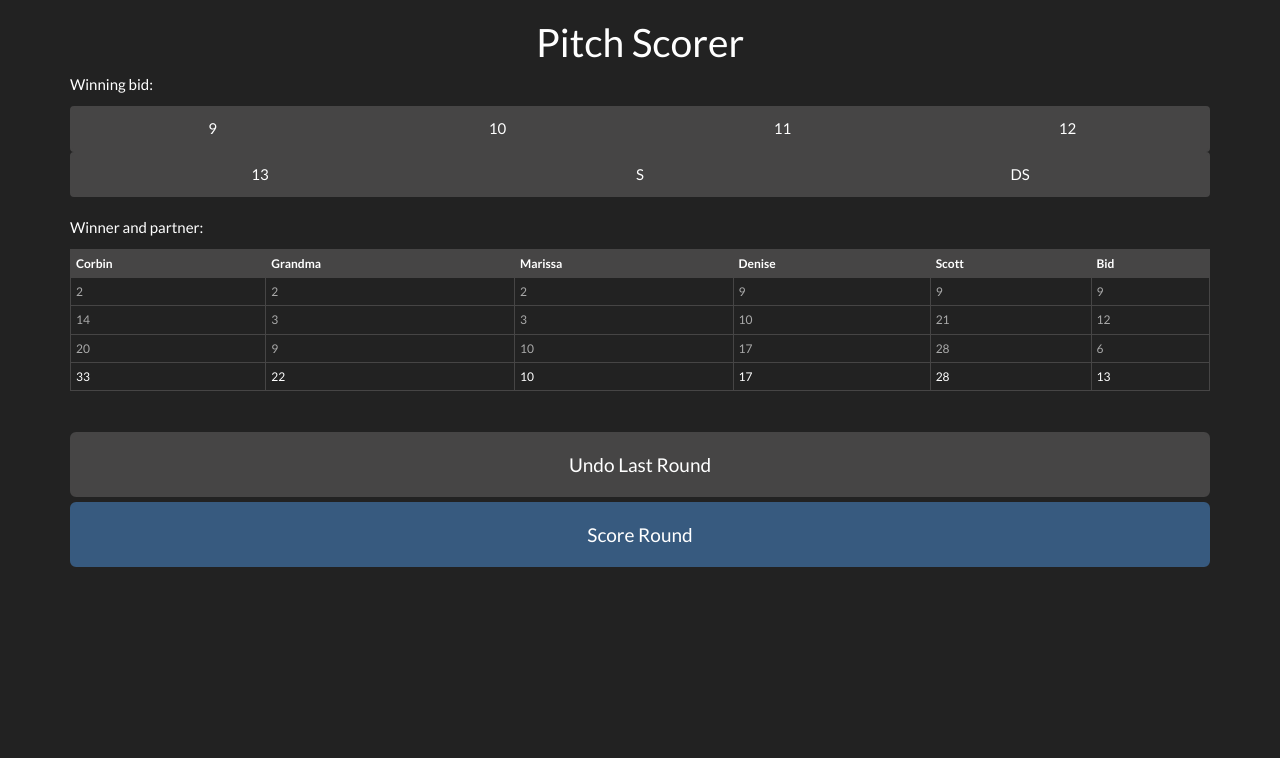
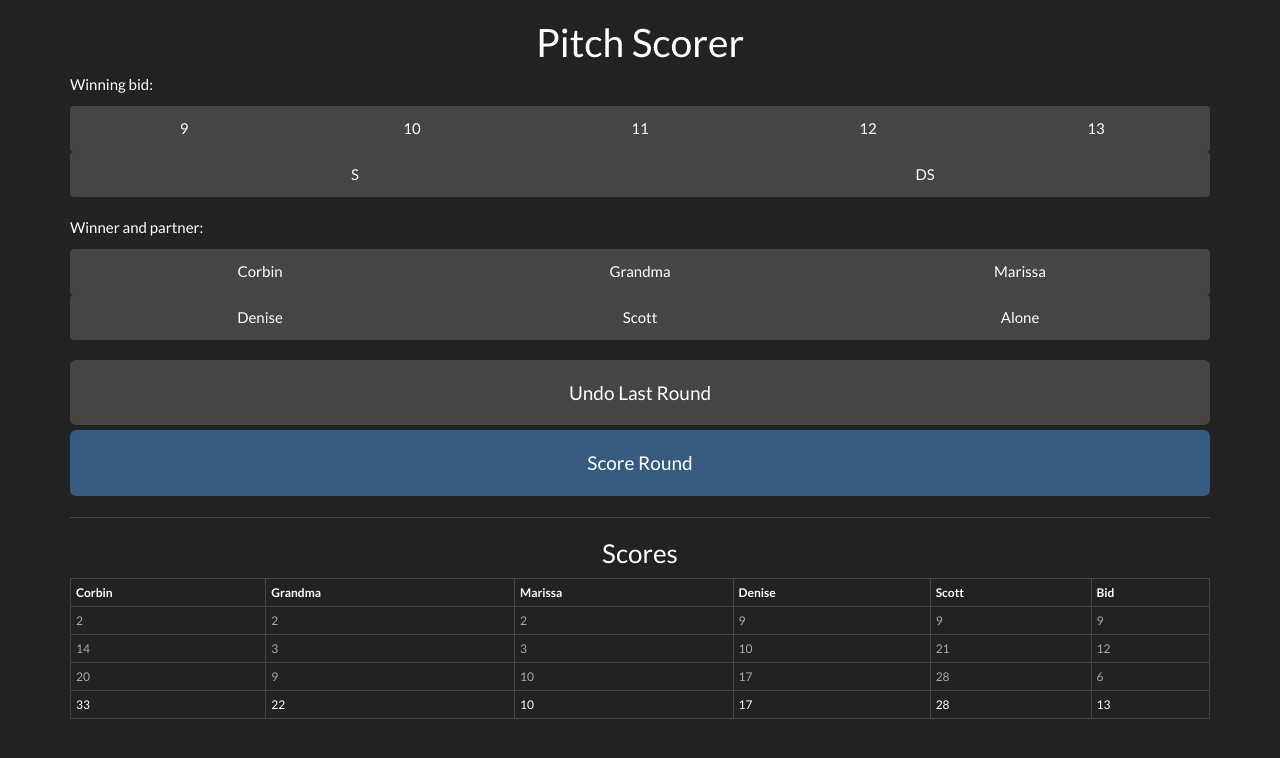
Before and after one commit to scorepitch/scorepitch.github.io, a Jekyll site: the page built from game.html, in a window 1280 px wide. Shown: the top 758 px of the page. Built offline with Jekyll 4.4.1, drawn with Linux system fonts in a browser that asks for light colours.

Commit message:
Undo changes

```diff
--- a/_includes/scoreTable.html
+++ b/_includes/scoreTable.html
@@ -1,12 +1,12 @@
 <table class="table table-bordered table-condensed score-table">
   <thead>
     <tr>
-      <th class="table-button">Corbin</th>
-      <th class="table-button">Grandma</th>
-      <th class="table-button">Marissa</th>
-      <th class="table-button">Denise</th>
-      <th class="table-button">Scott</th>
-      <th class="table-button">Bid</th>
+      <th>Corbin</th>
+      <th>Grandma</th>
+      <th>Marissa</th>
+      <th>Denise</th>
+      <th>Scott</th>
+      <th>Bid</th>
     </tr>
   </thead>
   <tbody>
--- a/game.html
+++ b/game.html
@@ -20,11 +20,11 @@ title: Game
         <div class="btn-group">
           <button type="button" class="btn btn-default">12</button>
         </div>
-      </div>
-      <div class="btn-group btn-group-justified">
         <div class="btn-group">
           <button type="button" class="btn btn-default">13</button>
         </div>
+      </div>
+      <div class="btn-group btn-group-justified">
         <div class="btn-group">
           <button type="button" class="btn btn-default">S</button>
         </div>
@@ -35,7 +35,7 @@ title: Game
     </div>
   </div>
 
-  <!-- <div class="row">
+  <div class="row">
     <div class="col-md-12">
       <p>Winner and partner:</p>
       <div class="btn-group btn-group-justified">
@@ -56,21 +56,23 @@ title: Game
         <div class="btn-group">
           <button type="button" class="btn btn-default">Scott</button>
         </div>
+        <div class="btn-group">
+          <button type="button" class="btn btn-default">Alone</button>
+        </div>
       </div>
     </div>
-  </div> -->
-  <p>Winner and partner:</p>
-  <!-- <h3 class="text-center">Scores</h3> -->
-  <div class="row">
-    <div class="col-md-12">
-      {% include scoreTable.html %}
-    </div>
   </div>
-
   <div class="row">
     <div class="col-md-12">
       <button class="btn btn-default btn-lg btn-block">Undo Last Round</button>
       <button class="btn btn-primary btn-lg btn-block">Score Round</button>
+    </div>
+  </div>
+  <hr>
+  <h3 class="text-center">Scores</h3>
+  <div class="row">
+    <div class="col-md-12">
+      {% include scoreTable.html %}
     </div>
   </div>
 </div>
--- a/scripts/script.js
+++ b/scripts/script.js
@@ -1,3 +1,25 @@
 $(document).ready(function () {
   //$('#myModal').modal("show");
 });
+
+var currentPlayers = {};
+
+function AddPlayer(name)
+{
+
+}
+
+function ScoreRound(bid, partner1, partner2)
+{
+
+}
+
+function NewGame(player1, player2, player3, player4, player5)
+{
+
+}
+
+function LoadGame()
+{
+
+}
--- a/stylesheets/style.css
+++ b/stylesheets/style.css
@@ -10,11 +10,3 @@
 .row {
   margin-bottom: 20px;
 }
-
-.table-button {
-  background-color: #464545;
-}
-
-.table-button:active {
-  background-color: #1a1a1a
-}
```
Also changed, not shown: 3 other files.
